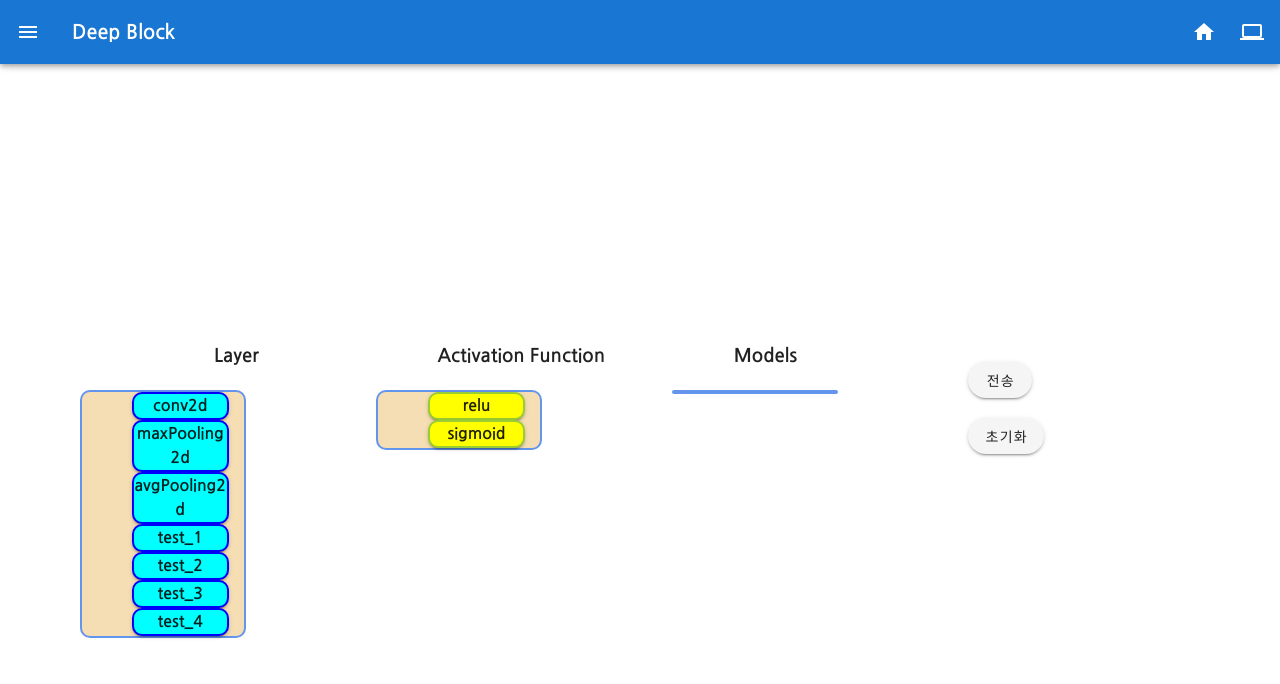
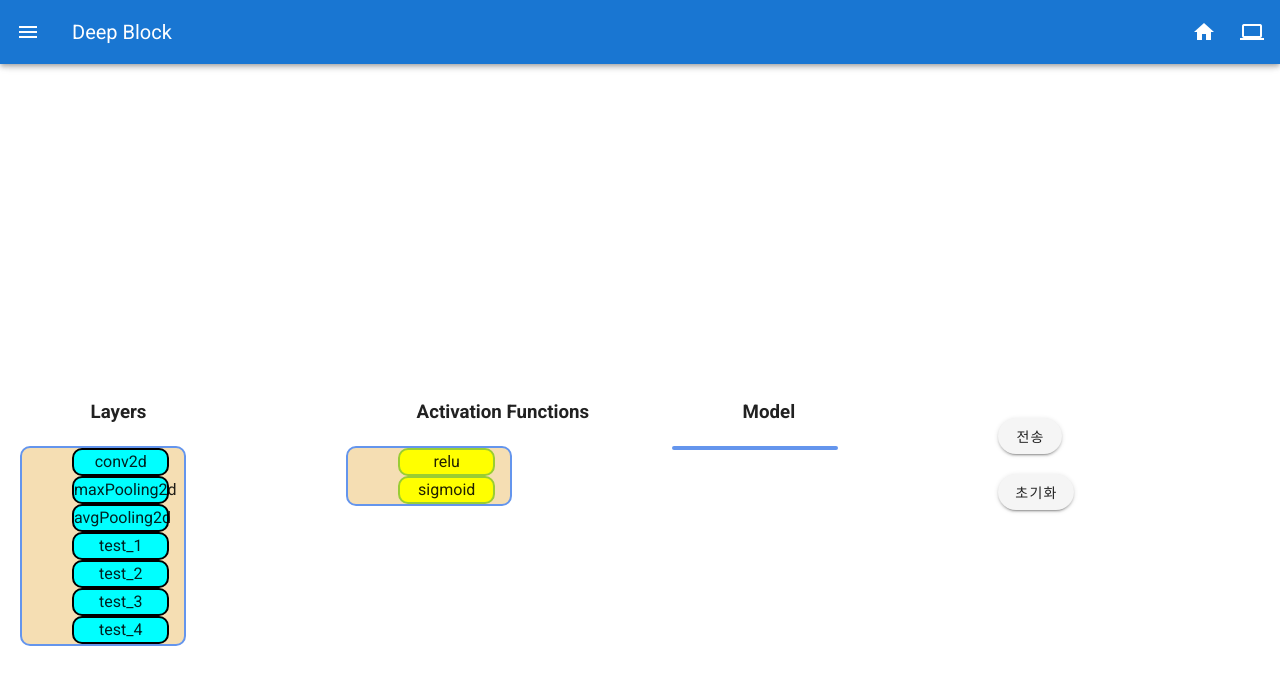
Before and after one commit to devsungmin/Deepblock-Frontend-Study, a Vue app in the folder final-study/: page /board in a window 1280 px wide. Shown: the top 684 px of the page. Built offline with nearby package versions, Linux system fonts and the light colour scheme.

Commit message:
fix: model 컴포넌트 안에서 style 유지되도록 변경

```diff
--- a/final-study/src/views/Board.vue
+++ b/final-study/src/views/Board.vue
@@ -1,106 +1,138 @@
 <template>
   <v-content>
-        <v-container>
     <v-row>
-                <v-col align="center">
-                    <h3>Layer</h3>
-                    <draggable class="layer" :list="layer" :group="{ type: 'layer', pull: 'clone', put: false }" @change="log">
-                        <v-card class="layer-group-list" id="layer" v-for="element in layer" :key="element.ID">
-                            {{element.type}}
-                        </v-card>
+      <v-col cols="9" sm="6" md="3">
+        <!-- Layers -->
+        <h3>Layers</h3>
+        <draggable
+          class="layers"
+          :list="layers"
+          :group="{ type: 'layers', pull: 'clone', put: false }"
+          :clone="addBlock"
+          @change="log"
+        >
+          <div
+            class="block"
+            id="layers"
+            v-for="element in layers"
+            :key="element.ID"
+          >{{element.type}}</div>
         </draggable>
-                    <div>
+        <div></div>
+      </v-col>
 
-                    </div>
-                </v-col>
-                <!-- activation function  -->
-                <v-col>
-                    <h3>Activation Function</h3>
-                    <draggable class="activation" :list="activation" :group="{ type: 'activation', pull: 'clone', put: false }" @change="log">
-                        <v-card class="activation-group-item" id="activation" v-for="element in activation" :key="element.ID">
-                            {{element.type}}
-                        </v-card>
+      <!-- Activations  -->
+      <v-col cols="9" sm="6" md="3">
+        <h3>Activation Functions</h3>
+        <draggable
+          class="activations"
+          :list="activations"
+          :group="{ type: 'activations', pull: 'clone', put: false }"
+          @change="log"
+        >
+          <div
+            class="block"
+            id="activations"
+            v-for="element in activations"
+            :key="element.ID"
+          >{{element.type}}</div>
         </draggable>
       </v-col>
-                <!-- model -->
-                    <v-col>
-                        <h3>Models</h3>
-                        <draggable class="Models" :list="models" :group="{ type: 'models', put: true }" @change="log">
-                            <v-card class="models-group-item layer_t acti_t" id="models" v-for="element in models" :key="element.ID">
-                                {{element.type}}
-                            </v-card>
+
+      <!-- Model -->
+      <v-col cols="9" sm="6" md="3">
+        <h3>Model</h3>
+        <draggable class="model" :list="model" :group="{ type: 'model', put: true }" @change="log">
+          <div
+            class="block"
+            id="model"
+            v-for="element in model"
+            :class="element.key"
+            :key="element.ID"
+          >{{element.type}}</div>
         </draggable>
       </v-col>
+
       <v-col>
-                        <div class="resultBtn" id='resultBtn'>
+        <div class="resultBtn" id="resultBtn">
           <v-btn rounded @click="saveFile()">전송</v-btn>
         </div>
-                        <div class="resetBtn" id='rsetBtn'>
+        <div class="resetBtn" id="rsetBtn">
           <v-btn rounded @click="replace()">초기화</v-btn>
         </div>
       </v-col>
     </v-row>
-        <v-col>
-            <chart/>
-        </v-col>
-        </v-container>
   </v-content>
 </template>
 
 <script>
-    import draggable from 'vuedraggable'
+import draggable from "vuedraggable";
 // import modelsdata from '../assets/data/modelsdata.json'
-    import chart from './chart.vue'
 export default {
   name: "Board",
   components: {
-            draggable,
-            chart
+    draggable
   },
-        data : () => ({
-            layer: [
-                { type: "conv2d", ID: "l0"},
-                { type: "maxPooling2d", ID: "l1"},
-                { type: "avgPooling2d", ID: "l2"},
-                { type: "test_1", ID: "l3"},
-                { type: "test_2", ID: "l4"},
-                { type: "test_3", ID: "l5"},
-                { type: "test_4", ID: "l6"}
+  data: () => ({
+    layers: [
+      { key: "layer", type: "conv2d", ID: "l0" },
+      { key: "layer", type: "maxPooling2d", ID: "l1" },
+      { key: "layer", type: "avgPooling2d", ID: "l2" },
+      { key: "layer", type: "test_1", ID: "l3" },
+      { key: "layer", type: "test_2", ID: "l4" },
+      { key: "layer", type: "test_3", ID: "l5" },
+      { key: "layer", type: "test_4", ID: "l6" }
     ],
-            activation:[
-                { type: "relu", ID:"a0" },
-                { type: "sigmoid", ID:"a1"}
+    activations: [
+      { key: "activation", type: "relu", ID: "a0" },
+      { key: "activation", type: "sigmoid", ID: "a1" }
     ],
-            models:[
-            ]
-
+    model: []
   }),
   methods: {
     log: function(evt) {
       window.console.log(evt);
     },
     saveFile: function() {
-                const data = JSON.stringify(this.models);
-                const e = document.createEvent('MouseEvents');
-                e.initEvent('click', true, false, window, 0, 0, 0, 0, 0, false, false, false, false, 0, null);
+      const data = JSON.stringify(this.model);
+      const e = document.createEvent("MouseEvents");
+      e.initEvent(
+        "click",
+        true,
+        false,
+        window,
+        0,
+        0,
+        0,
+        0,
+        0,
+        false,
+        false,
+        false,
+        false,
+        0,
+        null
+      );
       console.log(data);
     },
     replace: function() {
-                this.models = [];
+      this.model = [];
     }
   }
-    }
+};
 </script>
 
 <style>
-@import url("https://fonts.googleapis.com/css2?family=Nanum+Gothic:wght@700&display=swap");
 
-* {
-    font-family: "Nanum Gothic";
+h1 {
+  color: black;
 }
-h1{ color: black; }
-h3{ padding-left: 30%;}
-.layer, .activation, .Models {
+h3 {
+  padding-left: 30%;
+}
+.layers,
+.activations,
+.model {
   position: absolute;
   width: 13%;
   height: auto;
@@ -110,33 +142,27 @@ h3{ padding-left: 30%;}
   margin: 20px;
   text-align: center;
 }
-.resultBtn, .resetBtn{
+.resultBtn,
+.resetBtn {
   margin: 20px;
 }
-#layer, .layer_t{
+.block {
   width: 60%;
   height: auto;
-    background:cyan !important;
-    border: 2px solid blue;
   text-align: center;
   border-radius: 10px;
   margin-left: 50px;
 }
-  #activation, .acti_t{
-    width: 60%;
-    height: auto;
-    background: yellow !important;
+#activations,
+#model.activation {
+
+  background: yellow;
   border: 2px solid yellowgreen;
-      text-align: center;
-      border-radius: 10px;
-      margin-left: 50px;
+
 }
-  #models {
-    width: 60%;
-    height: auto;
+#layers,
+#model.layer {
+  background: cyan;
   border: 2px solid black;
-    text-align: center;
-    border-radius: 10px;
-    margin-left: 50px;
 }
 </style>
```
Lines whose indentation alone changed are shown as unchanged.
